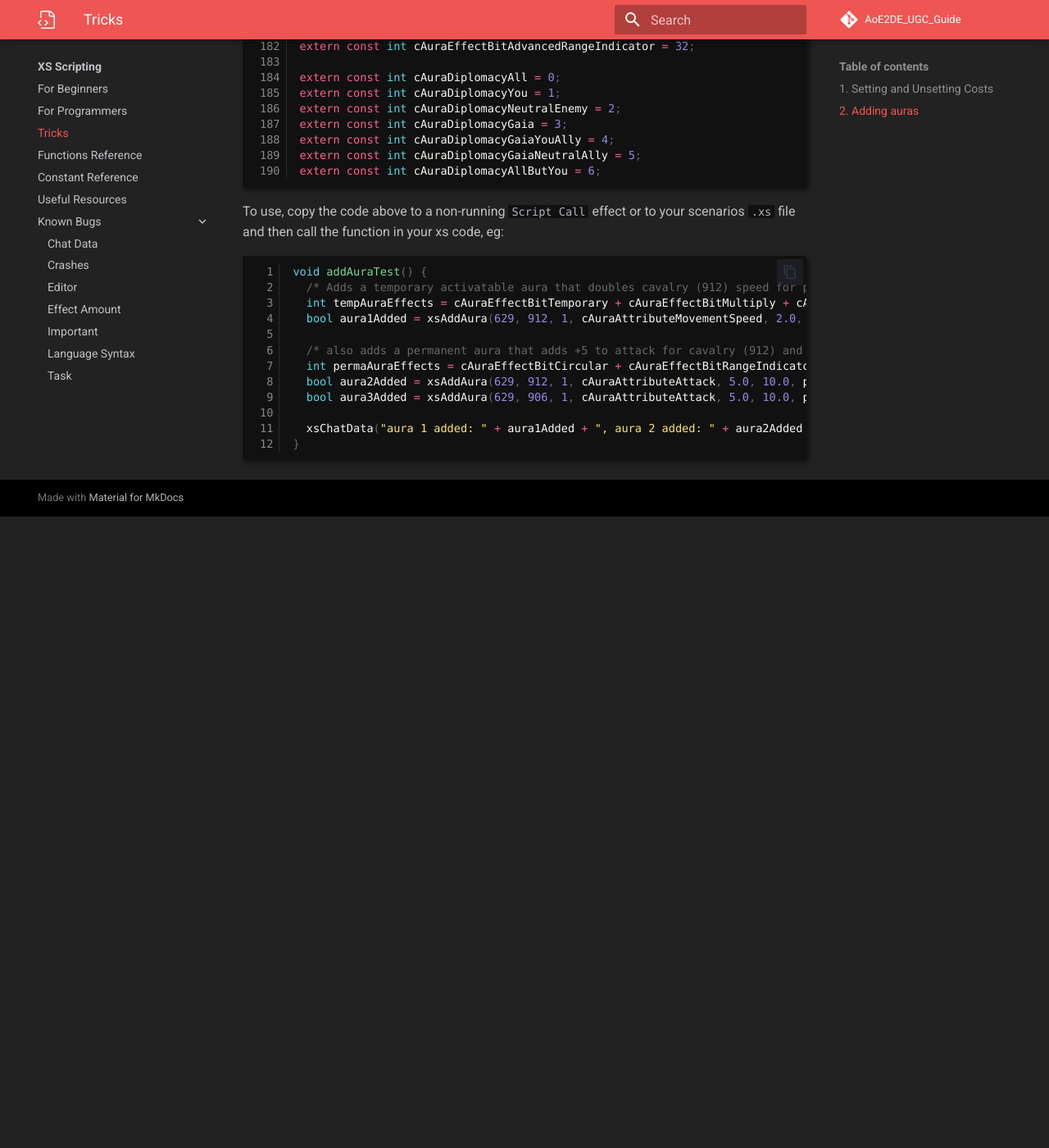
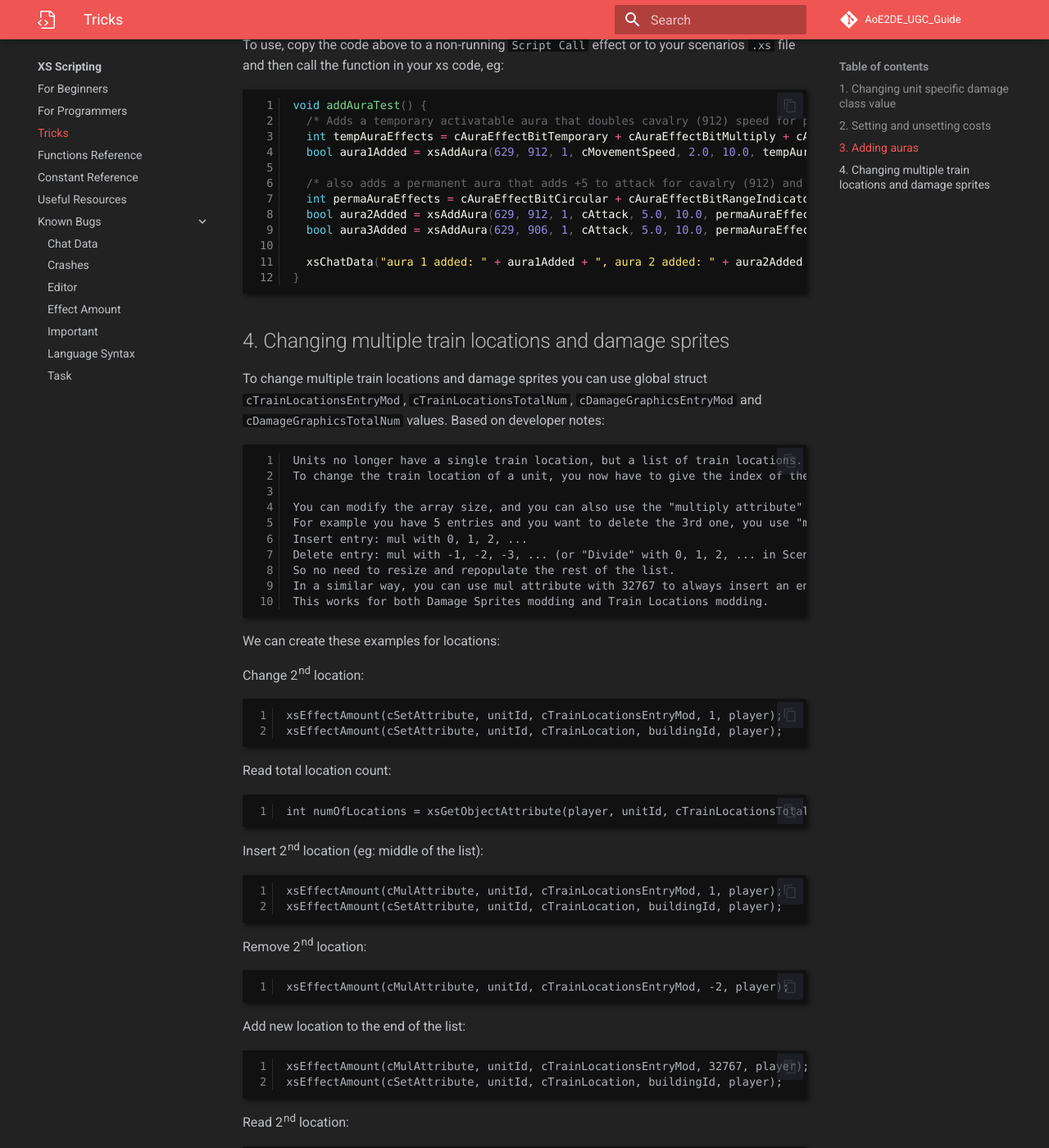
Before and after one commit to Divy1211/AoE2DE_UGC_Guide, an MkDocs documentation site: the page built from docs/general/xs/tricks.md, in a window 1280 px wide and 1400 px high, scrolled down 4136 px. Shown: the whole window at 82% size. Built offline with MkDocs 1.6.1 and Material for MkDocs 9.7.7, drawn with Linux system fonts in a browser that asks for light colours; some web fonts are replaced; comment, search, counter and statistics services are not loaded; before the commit the page ends 4766 px from its top, so only the background shows below that; some of the changed text lies outside the part shown.

Commit message:
Updated tricks, fixed the RNG bounds for the random functions, and updated bugs
* updated tricks with new data

* updated other tricks

* code review fixes

* reset idea file

* fixed random range

* ran py file

* version and change in multiply

````diff
--- a/docs/general/xs/bugs/bugs.json
+++ b/docs/general/xs/bugs/bugs.json
@@ -58,7 +58,7 @@
             ],
             "Code File": "effect_amount2.xs",
             "Version Fixed": "",
-            "show": true
+            "show": false
         }
     ],
     "Editor": [
@@ -510,8 +510,8 @@
                 "When a game is played using the scenario or RMS, The Genghis Khan aura is only applied to cavalry units."
             ],
             "Code File": "task.xs",
-            "Version Fixed": "",
-            "show": true
+            "Version Fixed": "153015",
+            "show": false
         }
     ]
 }
--- a/docs/general/xs/bugs/bugs.py
+++ b/docs/general/xs/bugs/bugs.py
@@ -17,7 +17,7 @@
 
 If you know of a bug that is not documented here, or if a bug listed here is actually fixed in the *indicated* game version, reach out to the authors of this guide! Check the [About](../../../../) page for relevant information about the authors.
 
-Game Version: `101.102.62906.0 (#128441) 16271343`
+Game Version: `101.103.26969.0 (#158041) 20295388`
 
 Last Updated: `{date_t}`
 
--- a/docs/general/xs/tricks.md
+++ b/docs/general/xs/tricks.md
@@ -2,7 +2,29 @@
 
 ---
 
-## 1. Setting and Unsetting Costs
+## 1. Changing unit specific damage class value
+
+To change unit damage class values you need to multiply the damage class by 256 and add its value.
+If you need a negative value you need to then multiply that whole number by -1.
+This does not work for values greater than 255.
+For `cMulAttribute` you need to also multiply the value by 100.
+This total value can't exceed 255, so in practice you can only multiply by 2.55 times at most.
+If you need greater values, you will have to call this function several times.
+
+This example sets the genghis pierce attack to 5, adds 5, subtracts 3 and then multiplies it by 2, making it 14 in total:
+
+```xs
+const int cGenghisKhan = 731;
+
+xsEffectAmount(cSetAttribute, cGenghisKhan, cAttack, cDamageClassPierce * 256 + 5);
+xsEffectAmount(cAddAttribute, cGenghisKhan, cAttack, cDamageClassPierce * 256 + 5);
+xsEffectAmount(cAddAttribute, cGenghisKhan, cAttack, (cDamageClassPierce * 256 + 3) * -1);
+xsEffectAmount(cMulAttribute, cGenghisKhan, cAttack, cDamageClassPierce * 256 + 100 * 2);
+```
+
+## 2. Setting and unsetting costs
+
+You can unset the objects resource cost by multiplying its cost by -2 and creating a new resource cost by multiplying its cost by -1.
 
 A house normally costs 25 wood, but what if we want to make it cost, lets say, 10 stone instead?
 
@@ -14,9 +36,7 @@
 xsEffectAmount(cSetAttribute, HOUSE, cStoneCost, 10, 1);
 ```
 
-This same trick also works for changing technology costs.
-
-## 2. Adding auras
+## 3. Adding auras
 
 Adding auras to units can be a bit tricky with lots of function calls and edge cases. This xs function handles most of those cases.
 
@@ -171,31 +175,12 @@
         }
     }
 
-    /* Workaround for a bug setting multiple unit classes with an aura*/
-    float statMod = 0;
-    if (affectedUnit >= 900 && affectedUnit < 1000) {
-        statMod = (0.0 + affectedUnit - 900) / 100000;
-    }
-
     /* Setting aura task */
-    xsTaskAmount(4, statMod + attribute);
+    xsTaskAmount(cTaskAttrSearchWaitTime, 0.0 + attribute);
     xsRemoveTask(auraUnit, 155, affectedUnit, player);
 
     return (true);
 }
-
-extern const int cAuraAttributeHitpoints = 0;
-extern const int cAuraAttributeLineOfSights = 1;
-extern const int cAuraAttributeMovementSpeed = 5;
-extern const int cAuraAttributeAttack = 9;
-extern const int cAuraAttributeAttackReloadTime = 10;
-extern const int cAuraAttributeMaxRange = 12; /* changes the display attribute, but not the range, bug? */
-extern const int cAuraAttributeWorkRate = 13;
-extern const int cAuraAttributeRegenerationRate = 109;
-extern const int cAuraAttributeConversionChanceMod = 113;
-extern const int cAuraAttributeMeleeArmor = 116;
-extern const int cAuraAttributePierceArmor = 117;
-extern const int cAuraAttributeRegenerationHpPercent = 120;
 
 extern const int cAuraEffectBitMultiply = 1; /* if not added, value is added instead */
 extern const int cAuraEffectBitCircular = 2; /* if not added, aura is square shaped */
@@ -219,13 +204,77 @@
 void addAuraTest() {
   /* Adds a temporary activatable aura that doubles cavalry (912) speed for player 1 joan of arc hero (629) */
   int tempAuraEffects = cAuraEffectBitTemporary + cAuraEffectBitMultiply + cAuraEffectBitCircular + cAuraEffectBitRangeIndicator;
-  bool aura1Added = xsAddAura(629, 912, 1, cAuraAttributeMovementSpeed, 2.0, 10.0, tempAuraEffects, cAuraDiplomacyGaiaYouAlly, 30, 60);
+  bool aura1Added = xsAddAura(629, 912, 1, cMovementSpeed, 2.0, 10.0, tempAuraEffects, cAuraDiplomacyGaiaYouAlly, 30, 60);
 
   /* also adds a permanent aura that adds +5 to attack for cavalry (912) and infantry (906) */
   int permaAuraEffects = cAuraEffectBitCircular + cAuraEffectBitRangeIndicator + cAuraEffectBitAdvancedRangeIndicator;
-  bool aura2Added = xsAddAura(629, 912, 1, cAuraAttributeAttack, 5.0, 10.0, permaAuraEffects, cAuraDiplomacyGaiaYouAlly);
-  bool aura3Added = xsAddAura(629, 906, 1, cAuraAttributeAttack, 5.0, 10.0, permaAuraEffects, cAuraDiplomacyGaiaYouAlly);
+  bool aura2Added = xsAddAura(629, 912, 1, cAttack, 5.0, 10.0, permaAuraEffects, cAuraDiplomacyGaiaYouAlly);
+  bool aura3Added = xsAddAura(629, 906, 1, cAttack, 5.0, 10.0, permaAuraEffects, cAuraDiplomacyGaiaYouAlly);
 
   xsChatData("aura 1 added: " + aura1Added + ", aura 2 added: " + aura2Added + ", aura 3 added: " + aura3Added);
 }
 ```
+
+## 4. Changing multiple train locations and damage sprites
+
+To change multiple train locations and damage sprites you can use global struct `cTrainLocationsEntryMod`, `cTrainLocationsTotalNum`, `cDamageGraphicsEntryMod` and `cDamageGraphicsTotalNum` values.
+Based on developer notes:
+```
+Units no longer have a single train location, but a list of train locations.
+To change the train location of a unit, you now have to give the index of the list entry that you want to change.
+
+You can modify the array size, and you can also use the "multiply attribute" operation on the Entry Mod attribute to insert/delete an entry at a specific index.
+For example you have 5 entries and you want to delete the 3rd one, you use "multiply attribute" on entry mod with -3 and that specific element will be gone.
+Insert entry: mul with 0, 1, 2, ...
+Delete entry: mul with -1, -2, -3, ... (or "Divide" with 0, 1, 2, ... in Scenario Triggers).
+So no need to resize and repopulate the rest of the list.
+In a similar way, you can use mul attribute with 32767 to always insert an entry at the tail, even when you don't know the current size of the array.
+This works for both Damage Sprites modding and Train Locations modding.
+```
+
+We can create these examples for locations:
+
+Change 2nd location:
+
+```xs
+xsEffectAmount(cSetAttribute, unitId, cTrainLocationsEntryMod, 1, player);
+xsEffectAmount(cSetAttribute, unitId, cTrainLocation, buildingId, player);
+```
+
+Read total location count:
+
+```xs
+int numOfLocations = xsGetObjectAttribute(player, unitId, cTrainLocationsTotalNum);
+```
+
+Insert 2nd location (eg: middle of the list):
+
+```xs
+xsEffectAmount(cMulAttribute, unitId, cTrainLocationsEntryMod, 1, player);
+xsEffectAmount(cSetAttribute, unitId, cTrainLocation, buildingId, player);
+```
+
+Remove 2nd location:
+
+```xs
+xsEffectAmount(cMulAttribute, unitId, cTrainLocationsEntryMod, -2, player);
+```
+
+Add new location to the end of the list:
+
+```xs
+xsEffectAmount(cMulAttribute, unitId, cTrainLocationsEntryMod, 32767, player);
+xsEffectAmount(cSetAttribute, unitId, cTrainLocation, buildingId, player);
+```
+
+Read 2nd location:
+
+```xs
+xsEffectAmount(cSetAttribute, unitId, cTrainLocationsEntryMod, 1, player);
+int buildingId = xsGetObjectAttribute(player, unitId, cTrainLocation);
+```
+
+If location change or value read is needed it's always better to set `cTrainLocationsEntryMod` beforehand.
+
+The same principle can be used for damage sprites just using its constants: `cDamageGraphicsEntryMod` and `cDamageGraphicsTotalNum`.
+But for last index value you should use `254` instead of `32767` (since sprites list is smaller).
````
Also changed, not shown: other parts of docs/general/xs/tricks.md (+9 -25 lines), docs/general/xs/bugs/Effect Amount.md (deleted, +0 -33 lines), docs/general/xs/bugs/Task.md (deleted, +0 -62 lines), docs/general/xs/bugs/index.md (+2 -2 lines), docs/general/xs/functions.md (+1 -1 lines), docs/general/xs/functions.json, 1 other file.
